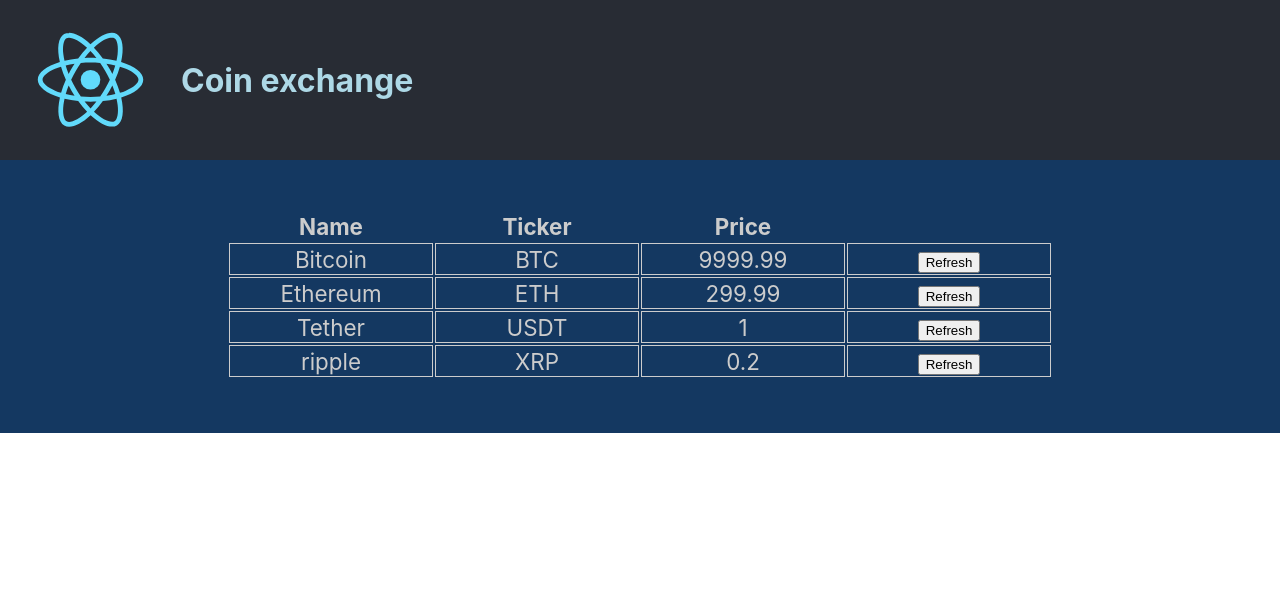
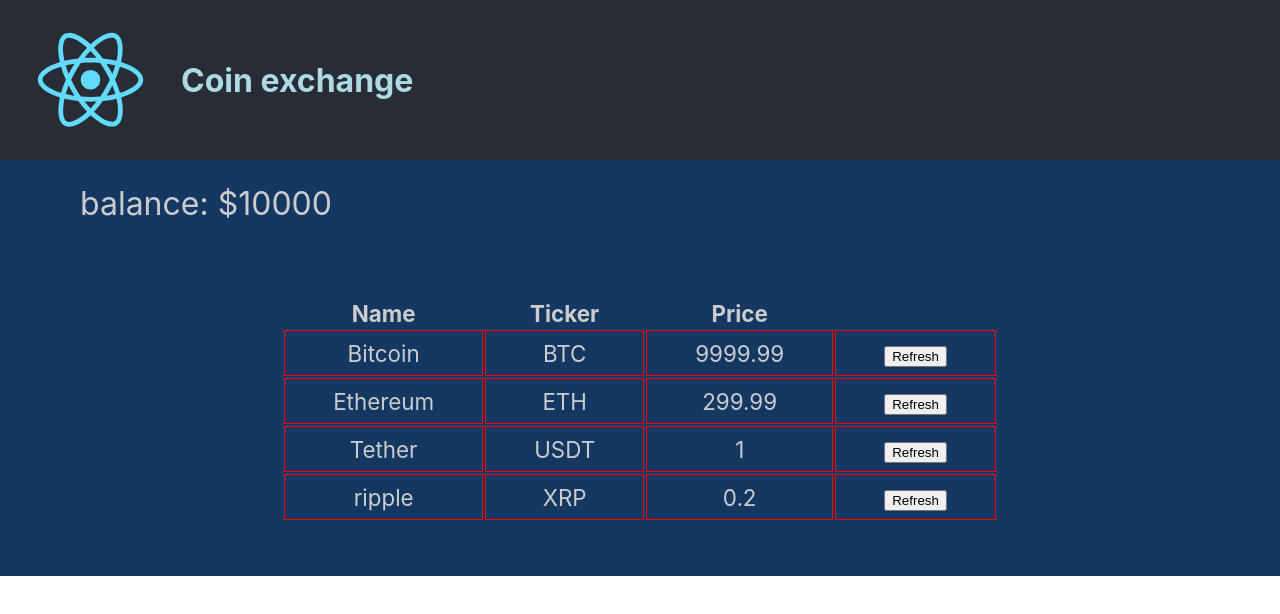
Before and after one commit to jelloss/top-coins-atm, a React (Create React App) app: page / in a window 1280 px wide. Shown: the top 614 px of the page. Built offline with nearby package versions, Linux system fonts and the light colour scheme.

Commit message:
styled components update

```diff
--- a/package.json
+++ b/package.json
@@ -9,6 +9,7 @@
     "react": "^17.0.1",
     "react-dom": "^17.0.1",
     "react-scripts": "4.0.1",
+    "styled-components": "^5.2.1",
     "web-vitals": "^0.2.4"
   },
   "scripts": {
--- a/src/App.js
+++ b/src/App.js
@@ -2,6 +2,7 @@
 import logo from './logo.svg';
 import './App.css';
 import Coin from './components/Coin/Coin';
+import AccountBalance from './components/AccountBalance/AccountBalance'
 
 
 function App() {
@@ -13,6 +14,7 @@
           Coin exchange
         </h1>
       </header>
+      <AccountBalance amount={10000}/>
       <table className="coin-table">
       <thead>
           <tr>
--- /dev/null
+++ b/src/components/AccountBalance/AccountBalance.jsx
@@ -0,0 +1,24 @@
+import React, { Component } from 'react';
+import PropTypes from 'prop-types';
+import styled from 'styled-components';
+
+const Section = styled.section`
+    font-size: 2rem;
+    text-align: left;
+    padding: 1.5rem 0 1.5rem 5rem;
+`;
+
+
+export default class AccountBalance extends Component {
+    render() {
+        return (
+            <Section >
+             balance: ${this.props.amount}
+            </Section>
+        );
+    }
+}
+
+AccountBalance.propTypes = {
+    amount: PropTypes.number.isRequired
+  }
--- a/src/components/Coin/Coin.jsx
+++ b/src/components/Coin/Coin.jsx
@@ -1,6 +1,13 @@
 import React, { Component } from 'react';
-import './Coin.css';
 import propTypes from 'prop-types';
+import styled from 'styled-components';
+
+
+const Td = styled.td`
+  border: 1px solid red;
+  padding: 0.5rem 3rem 0.5rem;
+`;
+
 
 export default class Coin extends Component {
   constructor(props){
@@ -10,22 +17,6 @@
     }
     this.handleClick = this.handleClick.bind(this);
   }
-  /*
-  componentDidMount(){
-    const callback = () => {
-      //set the state to a new random value
-      const randomPercentage = 0.995 + Math.random() * 0.01;
-
-      this.setState( function(oldState) {
-        return{
-          price: oldState.price * randomPercentage
-        };
-      });
-
-    }
-    setInterval( callback, 1000 );
-  }
-  */
     handleClick(event){
       //prevent the default action of submitting
       event.preventDefault();
@@ -40,16 +31,16 @@
       }
     render() {
         return (
-          <tr className="coin-row">
-              <td>{this.props.name}</td>
-              <td>{this.props.ticker}</td>
-              <td>{this.state.price}</td>
-              <td>
+          <tr>
+              <Td>{this.props.name}</Td>
+              <Td>{this.props.ticker}</Td>
+              <Td>{this.state.price}</Td>
+              <Td>
                 <form action="#" method="POST">
                   <button onClick={this.handleClick }>Refresh</button>
                 </form>
 
-              </td>
+              </Td>
 
           </tr>
         );
```
Also changed, not shown: 2 other files (tests, documents, lock files or other folders).
